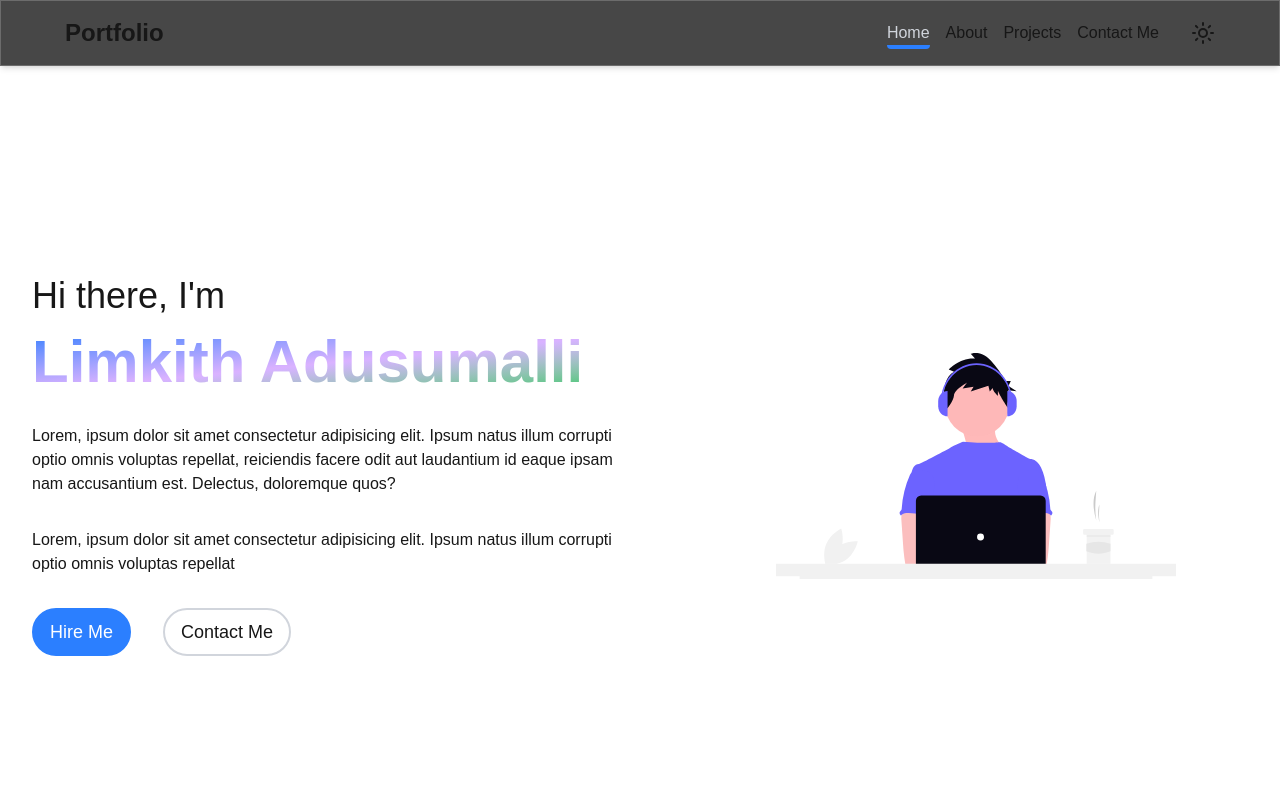
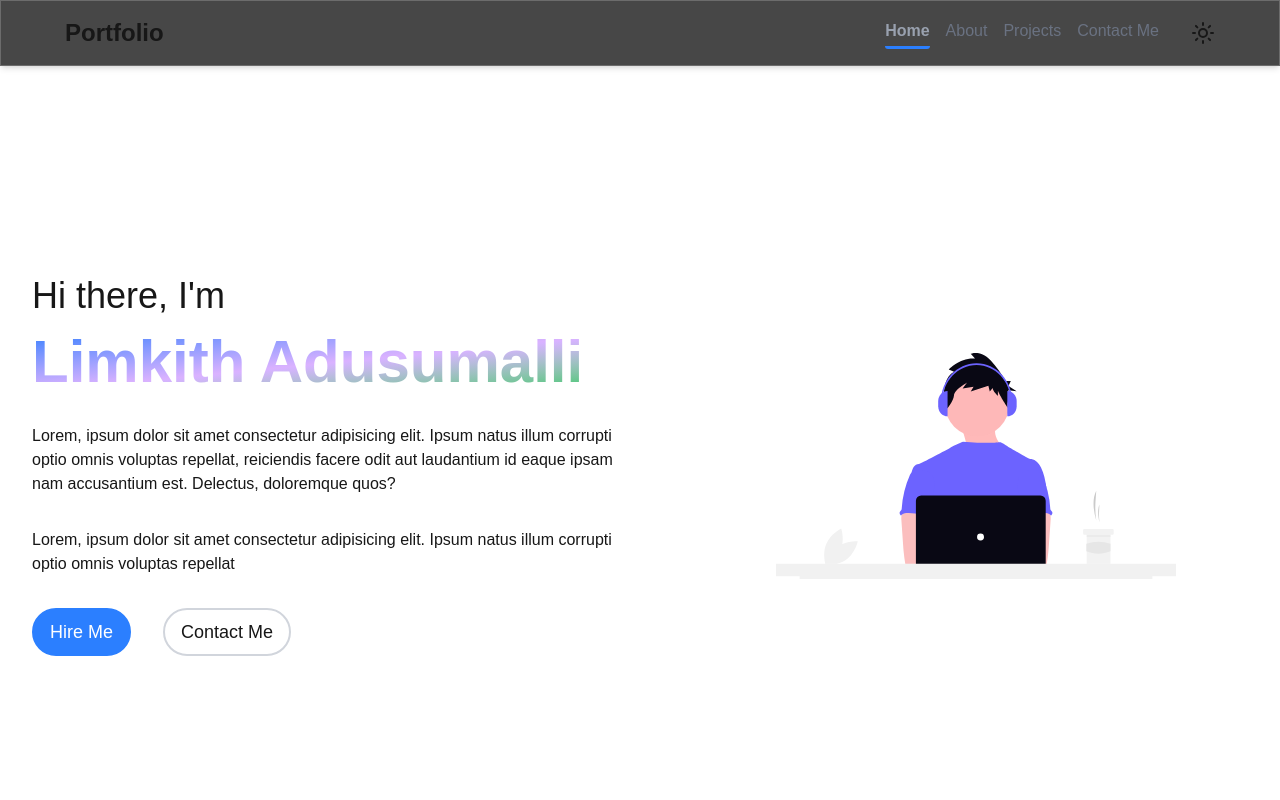
Before and after one commit to Likith123/myPortfolio, a Next.js app: page / in a window 1280 px wide. Shown: the top 800 px of the page. Built offline with nearby package versions, Linux system fonts and the light colour scheme.

Commit message:
Added nabar scroll animation on click - part 1

```diff
--- a/src/components/NavLinks.tsx
+++ b/src/components/NavLinks.tsx
@@ -15,24 +15,39 @@ function NavLinks() {
   const pathname = usePathname();
   return (
     <>
-      {Object.entries(navItems).map(([key, value]) => (
-        <Link key={key} href={key}>
+      {Object.entries(navItems).map(([key, value]) => {
+        const isActive = pathname === key;
+        return (
+          <Link
+            key={key}
+            href={key}
+            className="flex flex-col items-center justify-center relative"
+          >
+            <span
+              className={`pb-1 transition-colors duration-300 ${
+                isActive
+                  ? "text-gray-400 font-semibold"
+                  : "text-gray-500 hover:text-gray-400"
+              }`}
+            >
+              {value}
+            </span>
+
+            {/* underline */}
+            {isActive && (
               <motion.span
-            className={
-              pathname === key
-                ? "relative pb-2 after:content-[''] after:absolute after:bottom-0 after:left-0 after:w-full after:h-[4px] after:bg-blue-500 after:rounded-b-lg text-gray-300"
-                : "relative pb-2 after:content-[''] after:absolute after:bottom-0 after:left-0 after:w-0"
-            }
+                layoutId="underline"
+                className="absolute -bottom-[2px] h-[3px] w-full bg-blue-500 rounded-b-lg"
                 transition={{
                   type: "spring",
                   stiffness: 380,
                   damping: 30,
                 }}
-          >
-            {value}
-          </motion.span>
+              />
+            )}
           </Link>
-      ))}
+        );
+      })}
     </>
   );
 }
```
Lines whose indentation alone changed are shown as unchanged.
